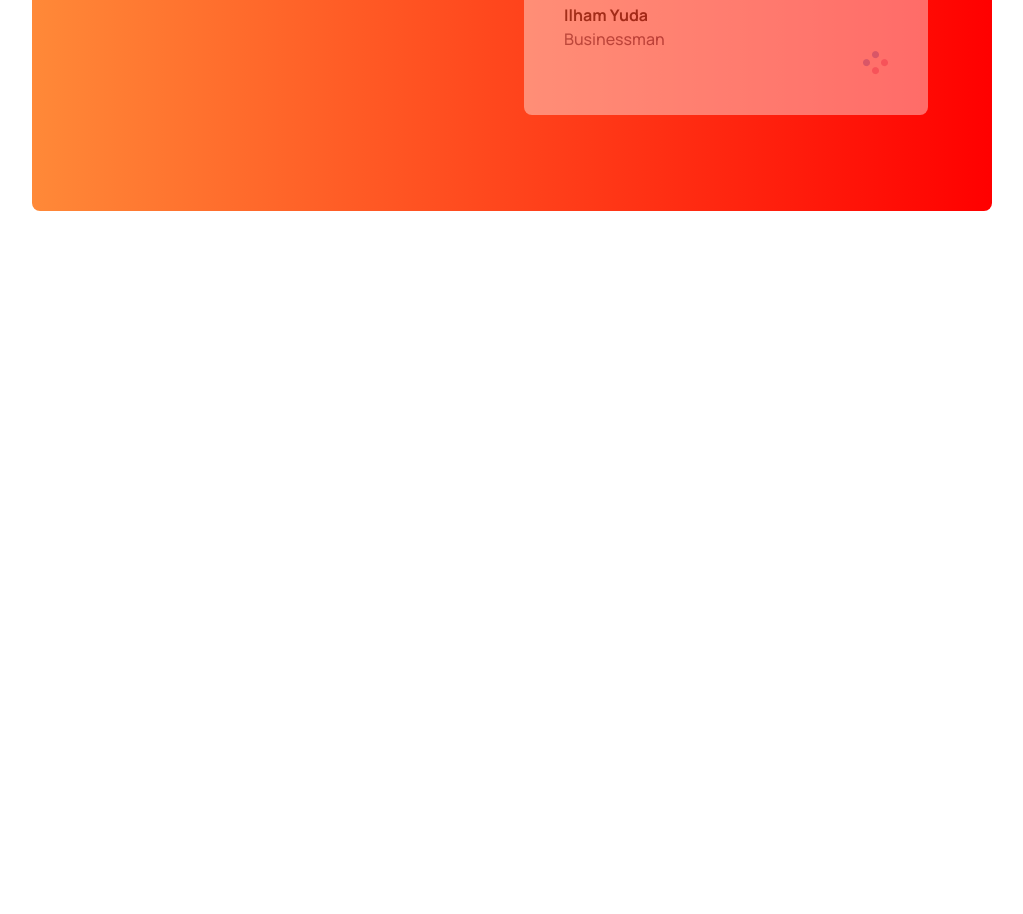
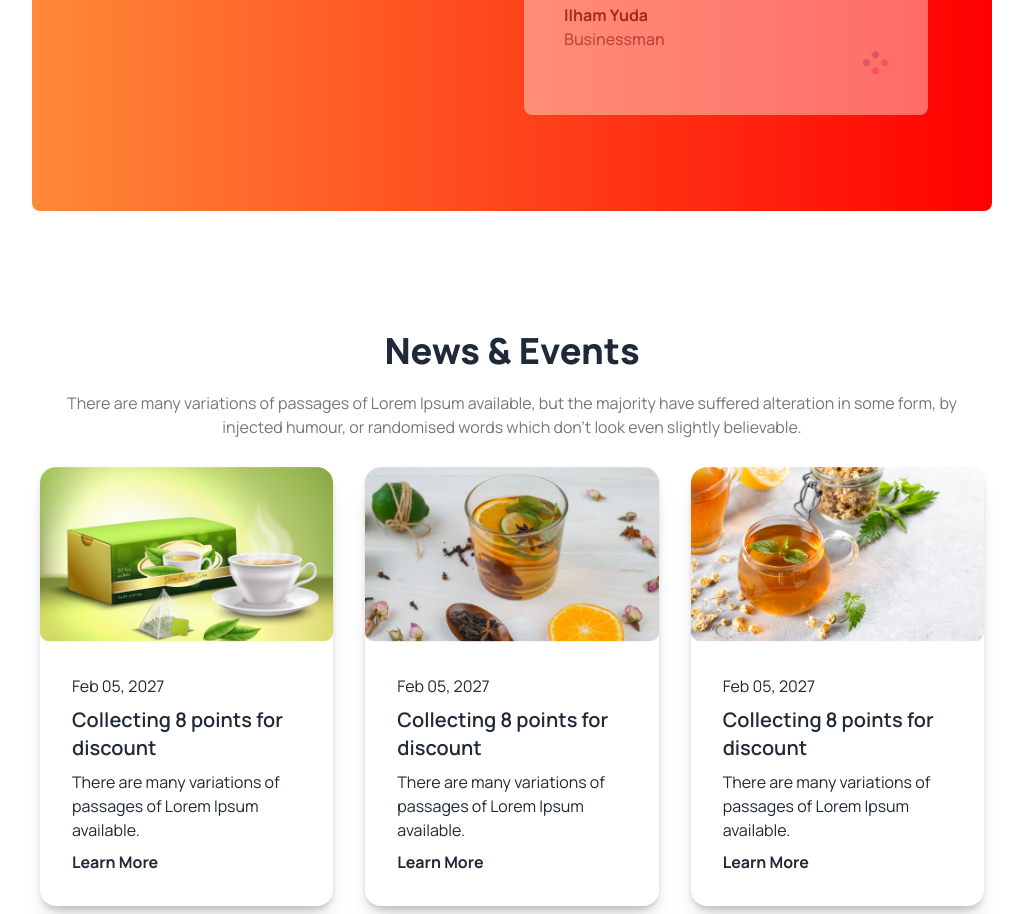
Before and after one commit to pranta-deba/Tea_House_Projects, a plain HTML site: page index.html in a window 1280 px wide. Shown: the part 2419-3333 px from the top of the page, without its empty margins (128-1151 px from the left). Before the commit the page ends 2742 px from the top, so only its background shows below. Drawn offline with nearby package versions, Linux system fonts and the light colour scheme.

Commit message:
News & Events section done

```diff
--- a/index.html
+++ b/index.html
@@ -161,8 +161,10 @@
             <div class="flex flex-col-reverse md:flex-row gap-10">
                 <div class="grid grid-cols-1 md:grid-cols-2 gap-5 flex-1">
                     <div class="rounded-xl min-h-[135px] bg-[#E6A6231A] hidden md:flex"></div>
-                    <div class="row-span-2 rounded-xl bg-[#E6A6231A] flex items-center justify-center py-6 px-5"><img src="assets/images/fresh-1.png" alt=""></div>
-                    <div class="row-span-2 rounded-xl bg-[#574C391A] flex items-center justify-center py-6 px-5"><img src="assets/images/fresh-2.png" alt=""></div>
+                    <div class="row-span-2 rounded-xl bg-[#E6A6231A] flex items-center justify-center py-6 px-5"><img
+                            src="assets/images/fresh-1.png" alt=""></div>
+                    <div class="row-span-2 rounded-xl bg-[#574C391A] flex items-center justify-center py-6 px-5"><img
+                            src="assets/images/fresh-2.png" alt=""></div>
                     <div class="rounded-xl min-h-[135px] bg-[#574C391A] hidden md:flex"></div>
                 </div>
                 <div class="space-y-7 flex-1">
@@ -188,16 +190,21 @@
 
 
         <!-- Meet Our Super Clients start -->
-        <section class="my-28 flex flex-col md:flex-row gap-16 md:gap-6 items-center bg-gradient-to-r from-[#FF8938] to-[#F00] text-white rounded-lg md:px-16 lg:py-24 px-10 py-16">
+        <section
+            class="my-28 flex flex-col md:flex-row gap-16 md:gap-6 items-center bg-gradient-to-r from-[#FF8938] to-[#F00] text-white rounded-lg md:px-16 lg:py-24 px-10 py-16">
             <div class="flex-1 space-y-5">
                 <h2 class="text-4xl font-extrabold">Meet Our Super <br> Clients</h2>
-                <p class="text-base font-normal leading-7 max-w-[440px]">There are many variations of passages of Lorem Ipsum available, but the majority have suffered alteration in some form, by injected humour, or randomised words which don't look even slightly believable. </p>
+                <p class="text-base font-normal leading-7 max-w-[440px]">There are many variations of passages of Lorem
+                    Ipsum available, but the majority have suffered alteration in some form, by injected humour, or
+                    randomised words which don't look even slightly believable. </p>
                 <button class="btn text-[#F00] font-bold text-xl bg-white px-6">Show All</button>
             </div>
             <div class="flex-1 relative flex items-end flex-col gap-12">
                 <div class="relative bg-white rounded-lg p-10 opacity-40 max-w-[433px] z-10">
-                    <img class="absolute -top-5 -left-5 bg-white p-1 rounded-full" src="assets/images/client.png" alt="">
-                    <p class="text-base font-normal text-[#777]">We are providing the best and suitable home insurance services for the people who are interested to treatment</p>
+                    <img class="absolute -top-5 -left-5 bg-white p-1 rounded-full" src="assets/images/client.png"
+                        alt="">
+                    <p class="text-base font-normal text-[#777]">We are providing the best and suitable home insurance
+                        services for the people who are interested to treatment</p>
                     <h3 class="text-base font-bold text-[#1C1C1C] mt-4">Ilham Yuda</h3>
                     <p class="text-base font-medium text-[#5D5A6F]">Businessman</p>
                     <div class="flex justify-end">
@@ -205,8 +212,10 @@
                     </div>
                 </div>
                 <div class="absolute bottom-32 md:bottom-36 md:-left-9 bg-white rounded-lg p-10 max-w-[433px] z-20">
-                    <img class="absolute -top-5 -left-5 bg-white p-1 rounded-full" src="assets/images/client.png" alt="">
-                    <p class="text-base font-normal text-[#777]">We are providing the best and suitable home insurance services for the people who are interested to treatment</p>
+                    <img class="absolute -top-5 -left-5 bg-white p-1 rounded-full" src="assets/images/client.png"
+                        alt="">
+                    <p class="text-base font-normal text-[#777]">We are providing the best and suitable home insurance
+                        services for the people who are interested to treatment</p>
                     <h3 class="text-base font-bold text-[#1C1C1C] mt-4">Ilham Yuda</h3>
                     <p class="text-base font-medium text-[#5D5A6F]">Businessman</p>
                     <div class="flex justify-end">
@@ -214,8 +223,10 @@
                     </div>
                 </div>
                 <div class="relative bg-white rounded-lg p-10 opacity-40 max-w-[433px] z-10">
-                    <img class="absolute -top-5 -left-5 bg-white p-1 rounded-full" src="assets/images/client.png" alt="">
-                    <p class="text-base font-normal text-[#777]">We are providing the best and suitable home insurance services for the people who are interested to treatment</p>
+                    <img class="absolute -top-5 -left-5 bg-white p-1 rounded-full" src="assets/images/client.png"
+                        alt="">
+                    <p class="text-base font-normal text-[#777]">We are providing the best and suitable home insurance
+                        services for the people who are interested to treatment</p>
                     <h3 class="text-base font-bold text-[#1C1C1C] mt-4">Ilham Yuda</h3>
                     <p class="text-base font-medium text-[#5D5A6F]">Businessman</p>
                     <div class="flex justify-end">
@@ -225,6 +236,55 @@
             </div>
         </section>
         <!-- Meet Our Super Clients end -->
+
+        <!-- News & Events start -->
+        <section class="text-center p-2">
+            <h2 class="text-4xl font-extrabold">News & Events</h2>
+            <p class="text-base font-normal text-[#777] py-5 lg:max-w-4xl mx-auto">There are many variations of passages
+                of Lorem Ipsum available, but the majority have suffered alteration in some form, by injected humour, or
+                randomised words which don't look even slightly believable.</p>
+            <div class="grid grid-cols-1 md:grid-cols-2 lg:grid-cols-3 gap-8 justify-center items-center mt-2">
+
+                <div class="card bg-base-100 drop-shadow-md shadow-xl">
+                    <figure><img src="assets/images/news-1.png"
+                            alt="Shoes" /></figure>
+                    <div class="card-body text-start">
+                        <p>Feb 05, 2027</p>
+                        <h2 class="card-title">Collecting 8 points for discount</h2>
+                        <p>There are many variations of passages of Lorem Ipsum available.</p>
+                        <div class="card-actions justify-start">
+                            <button class="font-bold">Learn More</button>
+                        </div>
+                    </div>
+                </div>
+                <div class="card bg-base-100 drop-shadow-md shadow-xl">
+                    <figure><img src="assets/images/news-2.png"
+                            alt="Shoes" /></figure>
+                    <div class="card-body text-start">
+                        <p>Feb 05, 2027</p>
+                        <h2 class="card-title">Collecting 8 points for discount</h2>
+                        <p>There are many variations of passages of Lorem Ipsum available.</p>
+                        <div class="card-actions justify-start">
+                            <button class="font-bold">Learn More</button>
+                        </div>
+                    </div>
+                </div>
+                <div class="card bg-base-100 drop-shadow-md shadow-xl">
+                    <figure><img src="assets/images/news-3.png"
+                            alt="Shoes" /></figure>
+                    <div class="card-body text-start">
+                        <p>Feb 05, 2027</p>
+                        <h2 class="card-title">Collecting 8 points for discount</h2>
+                        <p>There are many variations of passages of Lorem Ipsum available.</p>
+                        <div class="card-actions justify-start">
+                            <button class="font-bold">Learn More</button>
+                        </div>
+                    </div>
+                </div>
+
+            </div>
+        </section>
+        <!-- News & Events end -->
 
 
     </main>
```
